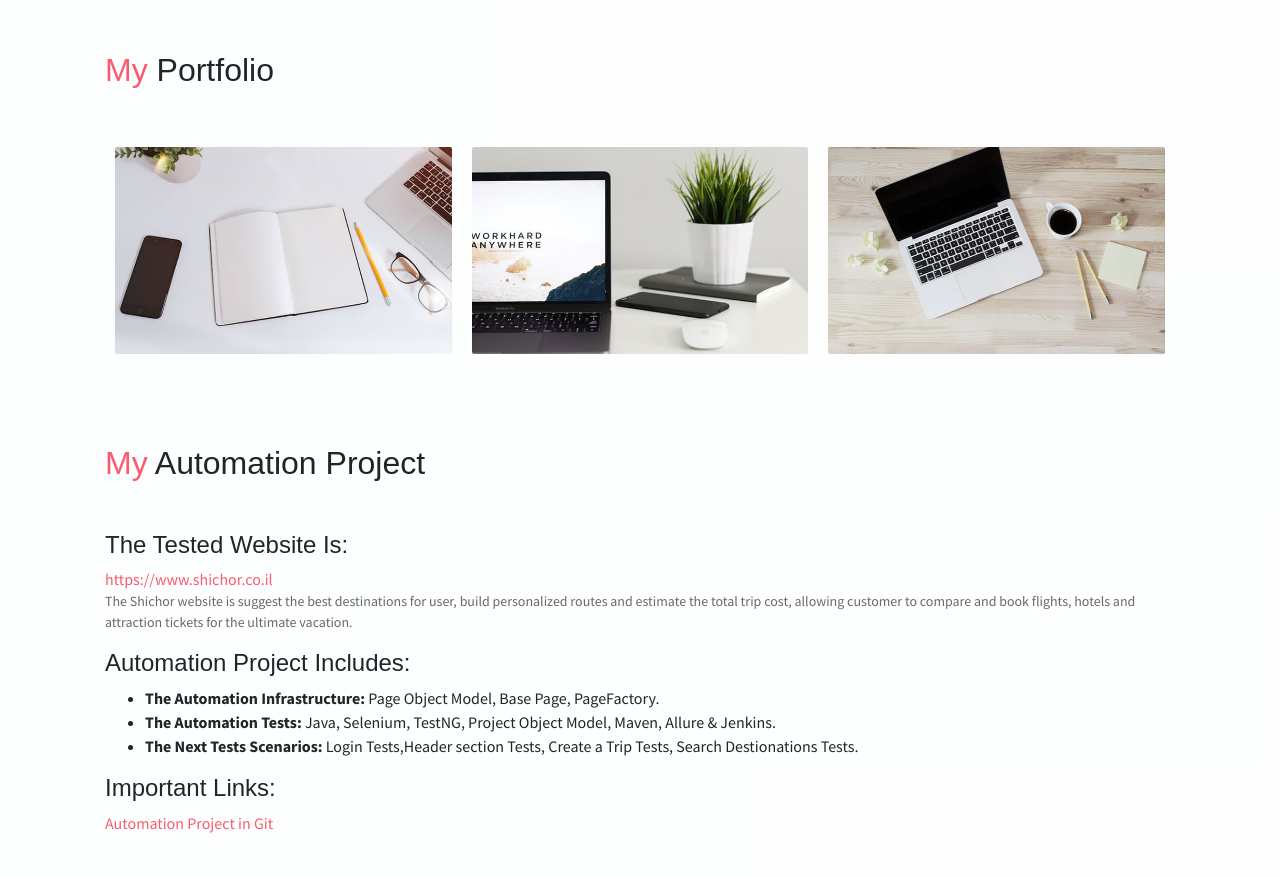
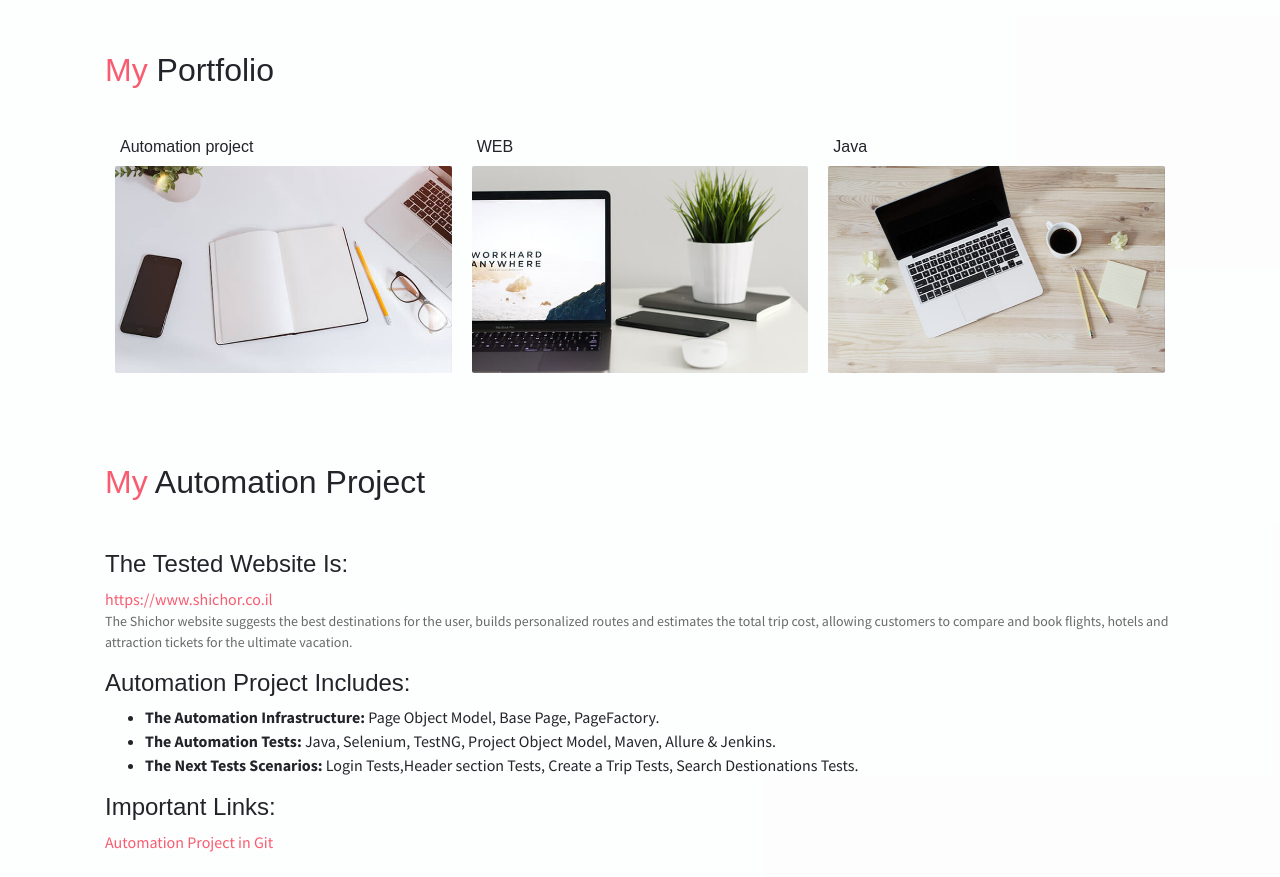
Before and after one commit to innazvulun/html, a website: page public_html/index.html in a window 1280 px wide. Shown: the part 2780-3657 px from the top of the page. Drawn offline with Linux system fonts and the light colour scheme.

Commit message:
Add files via upload

```diff
--- a/public_html/index.html
+++ b/public_html/index.html
@@ -336,6 +336,7 @@
             <div class="portfolio">
                 <div class="portfolio-container">
 					<div class="col-md-6 col-lg-4 advertising new">
+						<h6>Automation project</h6>
                         <div class="portfolio-item">
 							<a href="#automationProject">
 								<img src="assets/imgs/blog1.jpg" class="img-fluid" alt="Automation Project">
@@ -348,6 +349,7 @@
                         </div>
                     </div>
                     <div class="col-md-6 col-lg-4 web new">
+						<h6>WEB</h6>
                         <div class="portfolio-item">
 								<a href="https://matperateli.co.il/" target="_blank">
 									<img src="assets/imgs/blog2.jpg" class="img-fluid" alt="WEB">
@@ -360,6 +362,7 @@
                         </div>
                     </div>
                     <div class="col-md-6 col-lg-4 web new">
+						<h6>Java</h6>
                         <div class="portfolio-item">
 							<a href="https://drive.google.com/file/d/1AwY96mtc38WnMLGmcuxdguPow9rGdTgj/view?usp=share_link" target="_blank">
 								<img src="assets/imgs/blog3.jpg" class="img-fluid" alt="Java">
@@ -383,7 +386,8 @@
             <h2 class="mb-5"><span class="text-danger">My</span> Automation Project</h2>
             <h4>The Tested Website Is:</h4>
 			<a href="https://www.shichor.co.il/en" target="_blank">https://www.shichor.co.il</a>
-			<p>The Shichor website is suggest the best destinations for user, build personalized routes and estimate the total trip cost, allowing customer to compare and book flights, hotels and attraction tickets for the ultimate vacation. </p>
+			<p>The Shichor website suggests the best destinations for the user, builds personalized routes and
+			estimates the total trip cost, allowing customers to compare and book flights, hotels and attraction tickets for the ultimate vacation.</p>
 			<h4>Automation Project Includes:</h4>
 			<ul>
 				<li><b>The Automation Infrastructure:</b> Page Object Model, Base Page, PageFactory.</li>
```
